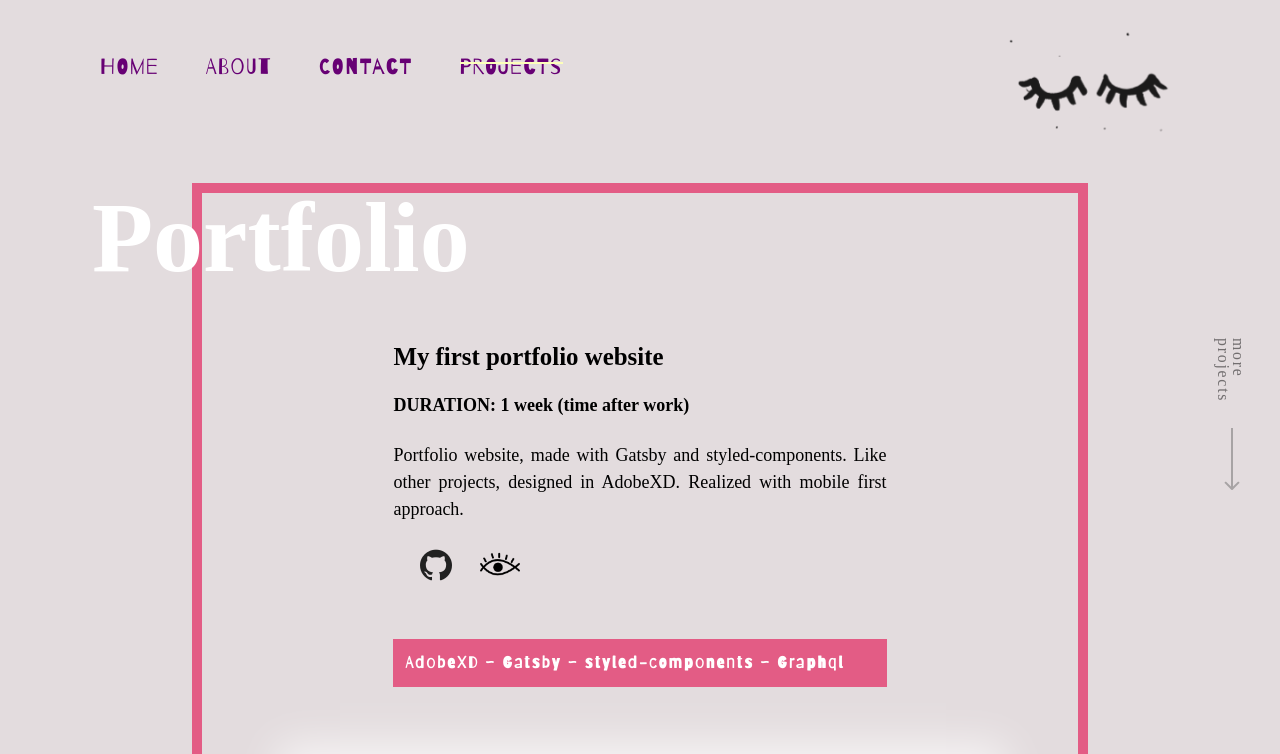
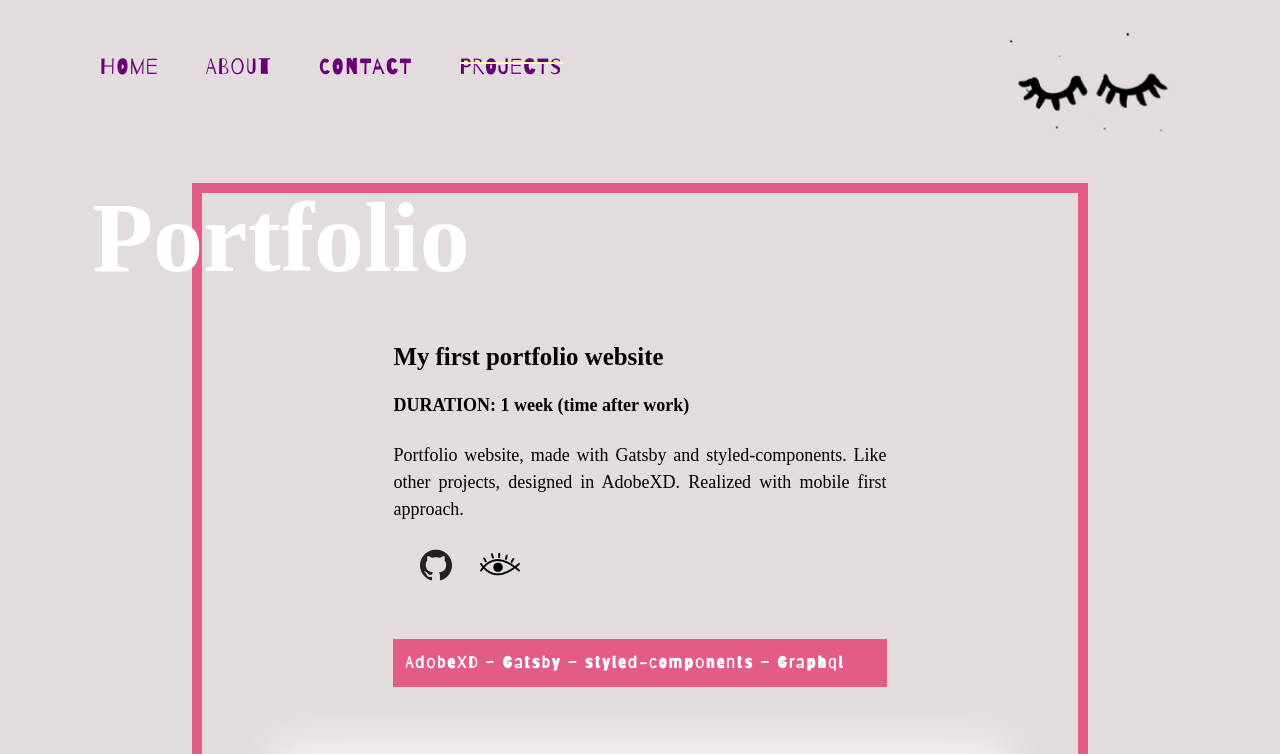
Before and after one commit to MichalinaKa/gatsby-myportfolio, a Gatsby site: page /projects in a window 1280 px wide. Shown: the top 754 px of the page. Built offline with nearby package versions, Linux system fonts and the light colour scheme; Gatsby itself is replaced by a stand-in of ours; a web font is replaced by a local one.

Commit message:
Scroll arrow deleted

```diff
--- a/src/components/scrollArrow.js
+++ /dev/null
@@ -1,91 +0,0 @@
-/* eslint-disable no-undef */
-
-import React, { useState } from "react"
-import styled from "styled-components"
-import ArrowDown from "../images/long-arrow-down.svg"
-
-const ScrollInfo = styled.span`
-  font-weight: ${({ theme }) => theme.fontWeight.medium};
-  font-size: 0.875rem; //14px
-  line-height: 1;
-  letter-spacing: 0.1rem; //1.6px
-  color: ${({ theme }) => theme.colors.black};
-  writing-mode: tb;
-  position: fixed;
-  width: 10vw;
-  right: 0rem;
-  top: 18.75rem; //300px
-  display: inline-block;
-  align-items: center;
-  height: 1.25rem; //20px
-  padding: 0 1.875rem; //0 30px
-  align-items: flex-start;
-  z-index: 1000;
-  animation: fadeIn 0.3s;
-  transition: opacity 0.4s;
-  opacity: 0.5;
-  transform: translateY(0);
-
-  &:after {
-    content: url(${ArrowDown});
-    position: absolute;
-    top: 5rem;;
-    right: 40px;
-    transition: all 0.2s ease-in-out;
-    transform-origin: 50% 50%;
-    animation-iteration-count: infinite;
-    animation-duration: 3s;
-    animation: scroll-down 6s ease infinite;
-  }
-
-  @keyframes scroll-down {
-    0% {
-      transform: translateY(0);
-    }
-    5.55556% {
-      transform: translateY(0);
-    }
-    11.11111% {
-      transform: translateY(0);
-    }
-    22.22222% {
-      transform: translateY(-15px);
-    }
-    27.77778% {
-      transform: translateY(0);
-    }
-    33.33333% {
-      transform: translateY(-15px);
-    }
-    44.44444% {
-      transform: translateY(0);
-    }
-    100% {
-      transform: translateY(0);
-    }
-  }
-`
-
-const ScrollArrow = () => {
-  const [showScroll, setShowScroll] = useState(true)
-  const checkScrollTop = () => {
-    if (window.pageYOffset >= document.body.clientHeight - 1400) {
-      setShowScroll(false)
-    } else {
-      setShowScroll(true)
-    }
-  }
-
-  // eslint-disable-next-line no-unused-expressions
-  typeof window !== "undefined" &&
-    window.addEventListener("scroll", checkScrollTop)
-  return (
-    <>
-      <ScrollInfo style={{ height: 40, display: showScroll ? "flex" : "none" }}>
-        more projects
-      </ScrollInfo>
-    </>
-  )
-}
-
-export default ScrollArrow
--- a/src/pages/projects.js
+++ b/src/pages/projects.js
@@ -4,7 +4,6 @@ import Layout from "../components/layout"
 import SEO from "../components/seo"
 import styled from "styled-components"
 import ProjectsContainer from "../components/projectsContainer"
-import ScrollArrow from "../components/ScrollArrow"
 
 
 const GoBackLink = styled(Link)`
@@ -30,7 +29,6 @@ const ProjectsPage = () =>
     <Layout  >
       <SEO title="Page Projects" />
        <ProjectsContainer />
-        <ScrollArrow/>
         <GoBackLink to="/">Go back to the homepage</GoBackLink>
     </Layout>
   )
```
